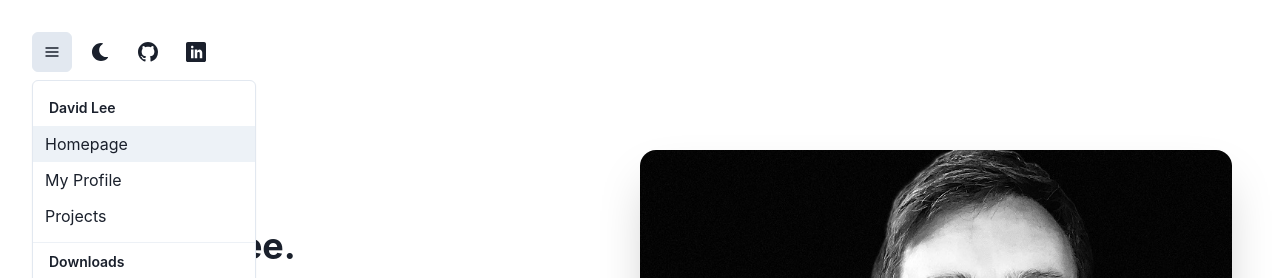
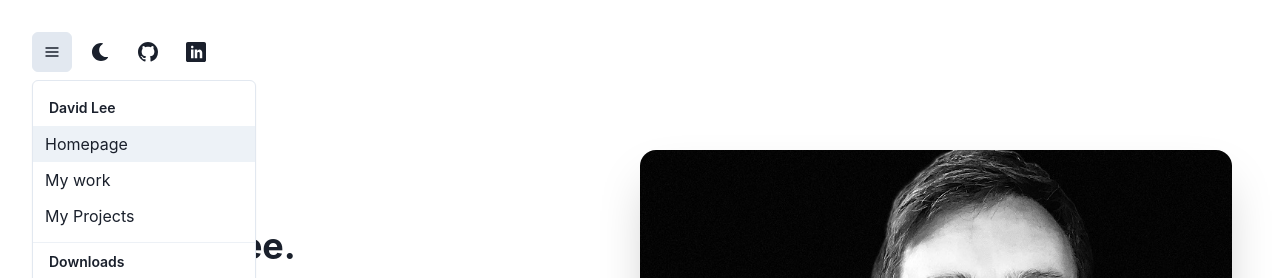
Before and after one commit to mrdavelee/chakra-ui-tryout, a React (Create React App) app: page / in a window 1280 px wide. Both pictures are taken after a click on the button 52 px from the left and 52 px from the top of the page. Shown: the top 278 px of the page. Built offline with nearby package versions, Linux system fonts and the light colour scheme.

Commit message:
copy update

```diff
--- a/src/components/TopMenu.jsx
+++ b/src/components/TopMenu.jsx
@@ -25,12 +25,12 @@ export const TopMenu = ({ name }) => {
                     </MenuItem>
                     <MenuItem>
                         <Link href={"/my-work"}>
-                            My Profile
+                            My work
                         </Link>
                     </MenuItem>
                     <MenuItem>
                         <Link href={"/my-projects"}>
-                            Projects
+                            My Projects
                         </Link>
                     </MenuItem>
                     </MenuGroup>
```
